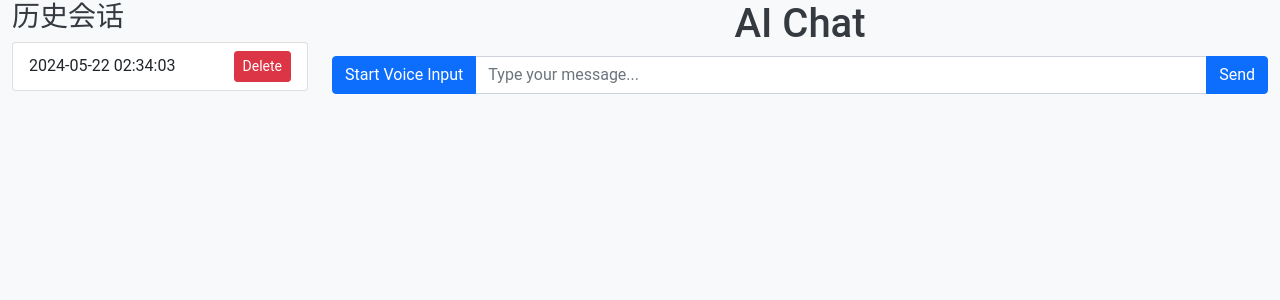
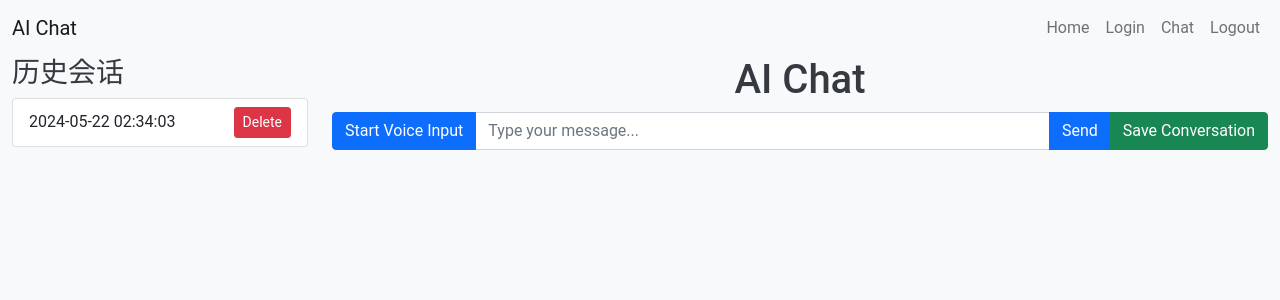
Before and after one commit to luchuan1/ChatRobot--CS, a Flask app: page /index in a window 1280 px wide. Shown: the top 300 px of the page. Run offline with Flask 3, Linux system fonts and the light colour scheme; a user stored in the database is signed in; data comes from the database, SQL or seed files in the repository; some libraries are stand-ins or nearby versions.

Commit message:
Update index.html

```diff
--- a/templates/index.html
+++ b/templates/index.html
@@ -8,8 +8,64 @@
     <link href="https://cdn.jsdelivr.net/npm/bootstrap@5.1.3/dist/css/bootstrap.min.css" rel="stylesheet">
     <!-- 引入项目中的CSS文件 -->
     <link rel="stylesheet" type="text/css" href="{{ url_for('static', filename='css/styles.css') }}">
+    <!-- 引入自定义动画CSS -->
+    <style>
+        .fade-in {
+            animation: fadeIn 1s;
+        }
+        @keyframes fadeIn {
+            from {
+                opacity: 0;
+            }
+            to {
+                opacity: 1;
+            }
+        }
+        .message {
+            margin-bottom: 10px;
+            padding: 10px;
+            border-radius: 5px;
+            max-width: 60%;
+        }
+        .user-message {
+            align-self: flex-end;
+            background-color: #d1ecf1;
+            color: #0c5460;
+        }
+        .ai-message {
+            align-self: flex-start;
+            background-color: #f8d7da;
+            color: #721c24;
+        }
+    </style>
 </head>
 <body>
+    <!-- 导航栏 -->
+    <nav class="navbar navbar-expand-lg navbar-light bg-light">
+        <div class="container-fluid">
+            <a class="navbar-brand" href="/">AI Chat</a>
+            <button class="navbar-toggler" type="button" data-bs-toggle="collapse" data-bs-target="#navbarNav" aria-controls="navbarNav" aria-expanded="false" aria-label="Toggle navigation">
+                <span class="navbar-toggler-icon"></span>
+            </button>
+            <div class="collapse navbar-collapse" id="navbarNav">
+                <ul class="navbar-nav ms-auto">
+                    <li class="nav-item">
+                        <a class="nav-link" href="/">Home</a>
+                    </li>
+                    <li class="nav-item">
+                        <a class="nav-link" href="/login">Login</a>
+                    </li>
+                    <li class="nav-item">
+                        <a class="nav-link" href="/">Chat</a>
+                    </li>
+                    <li class="nav-item">
+                        <a class="nav-link" href="/logout">Logout</a>
+                    </li>
+                </ul>
+            </div>
+        </div>
+    </nav>
+
     <div class="container-fluid">
         <div class="row">
             <div class="col-3">
@@ -27,6 +83,7 @@
                     <button class="btn btn-primary" onclick="startVoiceRecognition()">Start Voice Input</button>
                     <input type="text" id="input" class="form-control" placeholder="Type your message...">
                     <button class="btn btn-primary" onclick="sendMessage()">Send</button>
+                    <button class="btn btn-success" onclick="saveConversation()">Save Conversation</button>
                 </div>
             </div>
         </div>
@@ -35,5 +92,8 @@
     <script src="https://cdn.jsdelivr.net/npm/axios/dist/axios.min.js"></script>
     <!-- 引入项目中的JavaScript文件 -->
     <script type="text/javascript" src="{{ url_for('static', filename='js/scripts.js') }}"></script>
+    <!-- 引入Bootstrap JS -->
+    <script src="https://cdn.jsdelivr.net/npm/@popperjs/core@2.10.2/dist/umd/popper.min.js"></script>
+    <script src="https://cdn.jsdelivr.net/npm/bootstrap@5.1.3/dist/js/bootstrap.min.js"></script>
 </body>
 </html>
```
